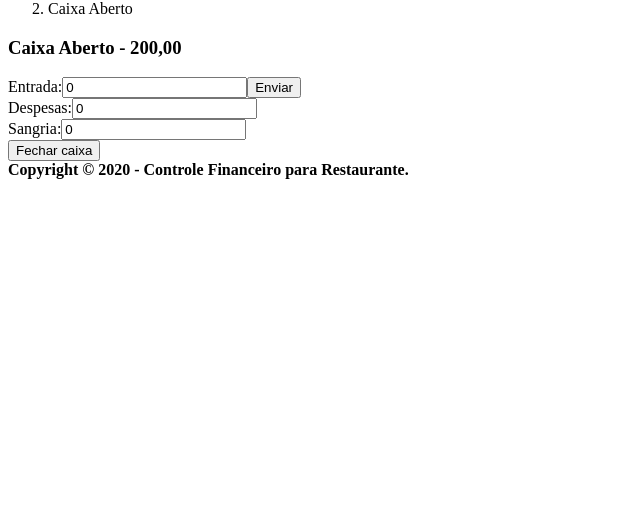
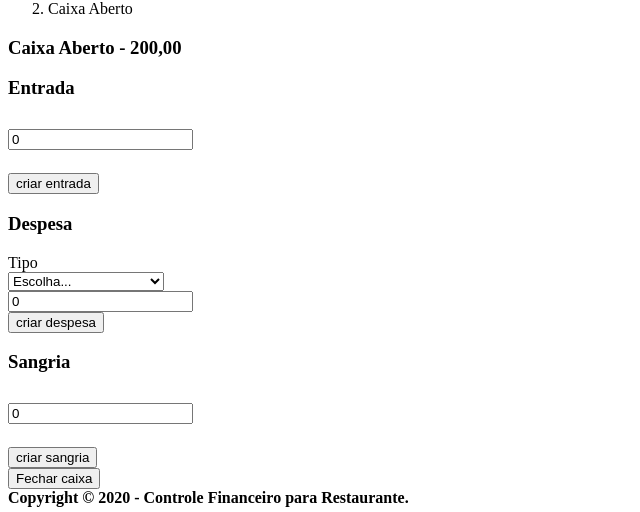
Before and after one commit to fsalesalmeida/financeiro-restaurante, a Vue app in the folder frontend/: page /caixa-aberto in a window 1280 px wide. Shown: the part 1057-1569 px from the top of the page, without its empty margins (0-640 px from the left). Before the commit the page ends 1244 px from the top, so only its background shows below. Built offline with nearby package versions, Linux system fonts and the light colour scheme; what vue-sweetalert2 would draw is missing.

Commit message:
novo visual caixa aberto

```diff
--- a/frontend/src/components/ContentHeader.vue
+++ b/frontend/src/components/ContentHeader.vue
@@ -26,6 +26,6 @@
 
 <script>
 export default {
-  name: "content-header",
+  name: "content-header"
 };
 </script>
--- a/frontend/src/main.js
+++ b/frontend/src/main.js
@@ -1,9 +1,9 @@
 import Vue from "vue";
 import App from "./App.vue";
 import router from "./router";
-import VueSweetalert2 from 'vue-sweetalert2';
+import VueSweetalert2 from "vue-sweetalert2";
 
-import 'sweetalert2/dist/sweetalert2.min.css';
+import "sweetalert2/dist/sweetalert2.min.css";
 
 Vue.use(VueSweetalert2);
 
--- a/frontend/src/router/index.js
+++ b/frontend/src/router/index.js
@@ -7,8 +7,7 @@ const routes = [
   {
     path: "/",
     name: "Início",
-    component: () =>
-      import(/* webpackChunkName: "about" */ "../views/Home.vue")
+    component: () => import(/* webpackChunkName: "about" */ "../views/Home.vue")
   },
   {
     path: "/caixa",
--- a/frontend/src/views/Caixa.vue
+++ b/frontend/src/views/Caixa.vue
@@ -47,20 +47,20 @@ export default {
   methods: {
     abrirCaixa() {
       this.$swal({
-        title: 'Abertura do caixa',
+        title: "Abertura do caixa",
         text: "Você tem certeza da abertura do caixa?",
-        icon: 'warning',
+        icon: "warning",
         showCancelButton: true,
-        confirmButtonColor: '#28a745',
-        cancelButtonColor: '#dc3545',
-        confirmButtonText: 'Sim',
-        cancelButtonText: 'Não',
-      }).then((result) => {
+        confirmButtonColor: "#28a745",
+        cancelButtonColor: "#dc3545",
+        confirmButtonText: "Sim",
+        cancelButtonText: "Não"
+      }).then(result => {
         if (result.value) {
-          this.$router.push({ name: 'Caixa Aberto'});
+          this.$router.push({ name: "Caixa Aberto" });
         }
       });
     }
-  },
+  }
 };
 </script>
--- a/frontend/src/views/CaixaAberto.vue
+++ b/frontend/src/views/CaixaAberto.vue
@@ -4,31 +4,123 @@
       <div class="card card-default">
         <div class="card-header">
           <h3 class="card-title">
-            <i class="fas fa-wallet"></i> Caixa Aberto - {{ caixaInicial }}
+            <i class="fas fa-wallet"></i>
+            Caixa Aberto - {{ caixaInicial }}
           </h3>
         </div>
         <div class="card-body">
-          <form id="caixa_aberto">
-            <div class="form-group">
-              <label for="entrada">Entrada:</label>
-              <input v-model="entrada" class="form-control" type="number" id="entrada" name="entrada" />
-              <button @click="submitEntrada" class="btn btn-primary">Enviar</button>
+          <div class="row">
+            <div class="col-4">
+              <div class="card">
+                <div class="card-header">
+                  <h3 class="card-title">Entrada</h3>
+                </div>
+                <div class="card-body">
+                  <div class="form-group margin-form">
+                    <input
+                      v-model="entrada"
+                      class="form-control"
+                      type="number"
+                      id="entrada"
+                      name="entrada"
+                      required
+                    />
+                  </div>
+                  <button
+                    @click="criarEntrada"
+                    class="btn btn-primary margin-btn"
+                  >
+                    criar entrada
+                  </button>
+                </div>
+              </div>
             </div>
-            <div class="form-group">
-              <label for="despesa">Despesas:</label>
-              <input v-model="despesa" class="form-control" type="number" id="despesa" name="despesa" />
+            <div class="col-4">
+              <div class="card">
+                <div class="card-header">
+                  <h3 class="card-title">Despesa</h3>
+                </div>
+                <div class="card-body">
+                  <div class="input-group mb-3">
+                    <div class="input-group-prepend">
+                      <label class="input-group-text" for="tipoDespesa"
+                        >Tipo</label
+                      >
+                    </div>
+                    <select
+                      v-model="tipoDespesa"
+                      class="custom-select"
+                      id="tipoDespesa"
+                      required
+                    >
+                      <option
+                        v-for="tipo in selectTipo"
+                        :key="tipo.value"
+                        :value="tipo.value"
+                      >
+                        {{ tipo.text }}
+                      </option>
+                    </select>
+                  </div>
+                  <div class="form-group">
+                    <input
+                      v-model="despesa"
+                      class="form-control"
+                      type="number"
+                      id="despesa"
+                      name="despesa"
+                      required
+                    />
+                  </div>
+                  <button @click="criarDespesa" class="btn btn-primary">
+                    criar despesa
+                  </button>
+                </div>
+              </div>
             </div>
-            <div class="form-group">
-              <label for="sangria">Sangria:</label>
-              <input v-model="sangria" class="form-control" type="number" id="sangria" name="sangria" />
+            <div class="col-4">
+              <div class="card">
+                <div class="card-header">
+                  <h3 class="card-title">Sangria</h3>
+                </div>
+                <div class="card-body">
+                  <div class="form-group margin-form">
+                    <input
+                      v-model="sangria"
+                      class="form-control"
+                      type="number"
+                      id="sangria"
+                      name="sangria"
+                      required
+                    />
+                  </div>
+                  <button
+                    @click="criarSangria"
+                    class="btn btn-primary margin-btn"
+                  >
+                    criar sangria
+                  </button>
+                </div>
+              </div>
             </div>
-            <button class="btn btn-success btn-sm float-right" type="button">Fechar caixa</button>
-          </form>
+          </div>
+          <button class="btn btn-success btn-block mt-3" type="button">
+            Fechar caixa
+          </button>
         </div>
       </div>
     </div>
   </div>
 </template>
+<style>
+.margin-form {
+  margin-top: 30px;
+}
+
+.margin-btn {
+  margin-top: 23px;
+}
+</style>
 <script>
 export default {
   name: "caixa-aberto",
@@ -38,11 +130,27 @@ export default {
       entrada: 0,
       despesa: 0,
       sangria: 0,
+      tipoDespesa: null,
+      selectTipo: [
+        { text: "Escolha...", value: null },
+        { text: "Fornecedor", value: 1 },
+        { text: "Petit Cash", value: 2 },
+        { text: "Pagamento c/ Pessoal", value: 3 }
+      ]
     };
   },
   methods: {
-    submitEntrada() {
-      // POST 'Criar uma entrada associando ao ID do Caixa
+    criarEntrada() {
+      // POST "Criar uma entrada associando ao ID do Caixa"
+    },
+    criarDespesa() {
+      // POST "Criar uma despesa associando ao ID do Caixa"
+    },
+    criarSangria() {
+      // POST "Criar uma sangria associando ao ID do Caixa"
+    },
+    fetchDespesaTipo() {
+      // GET "Lista todos os tipos de despesa"
     }
   }
 };
```
